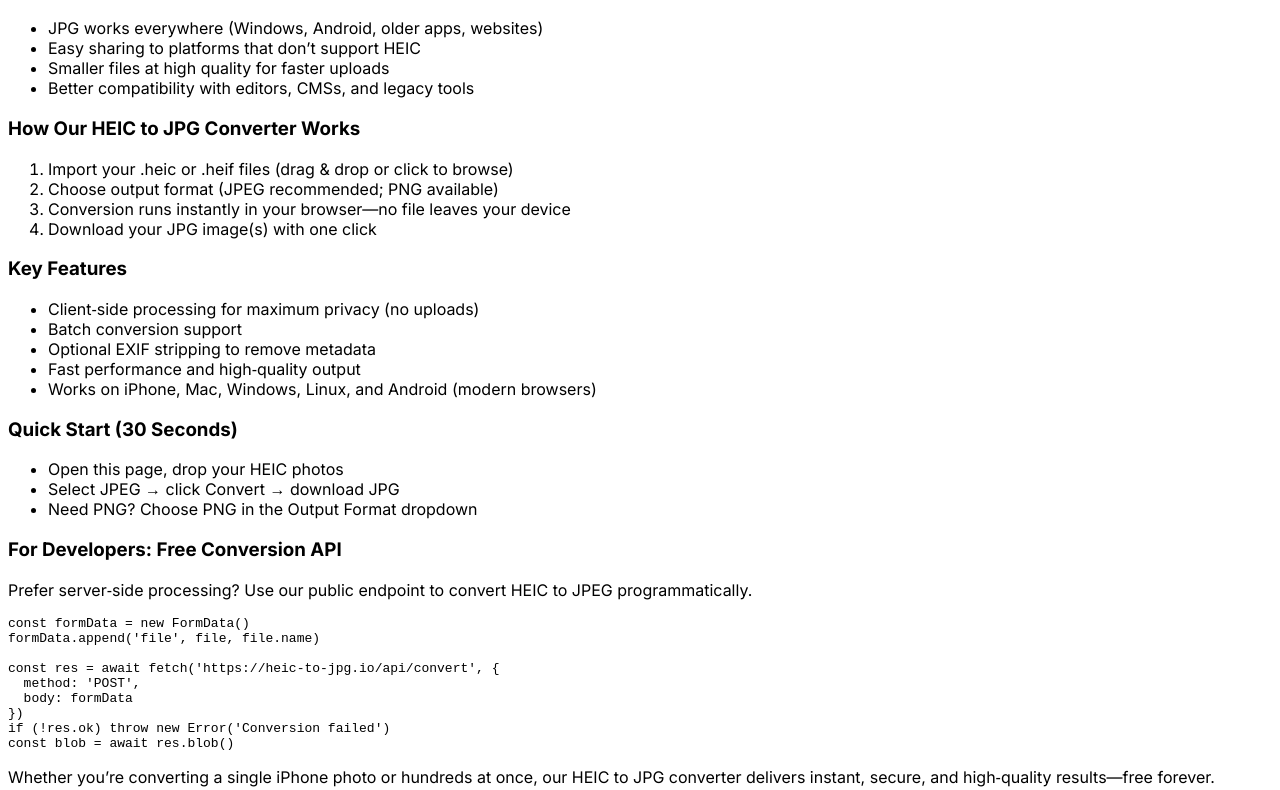
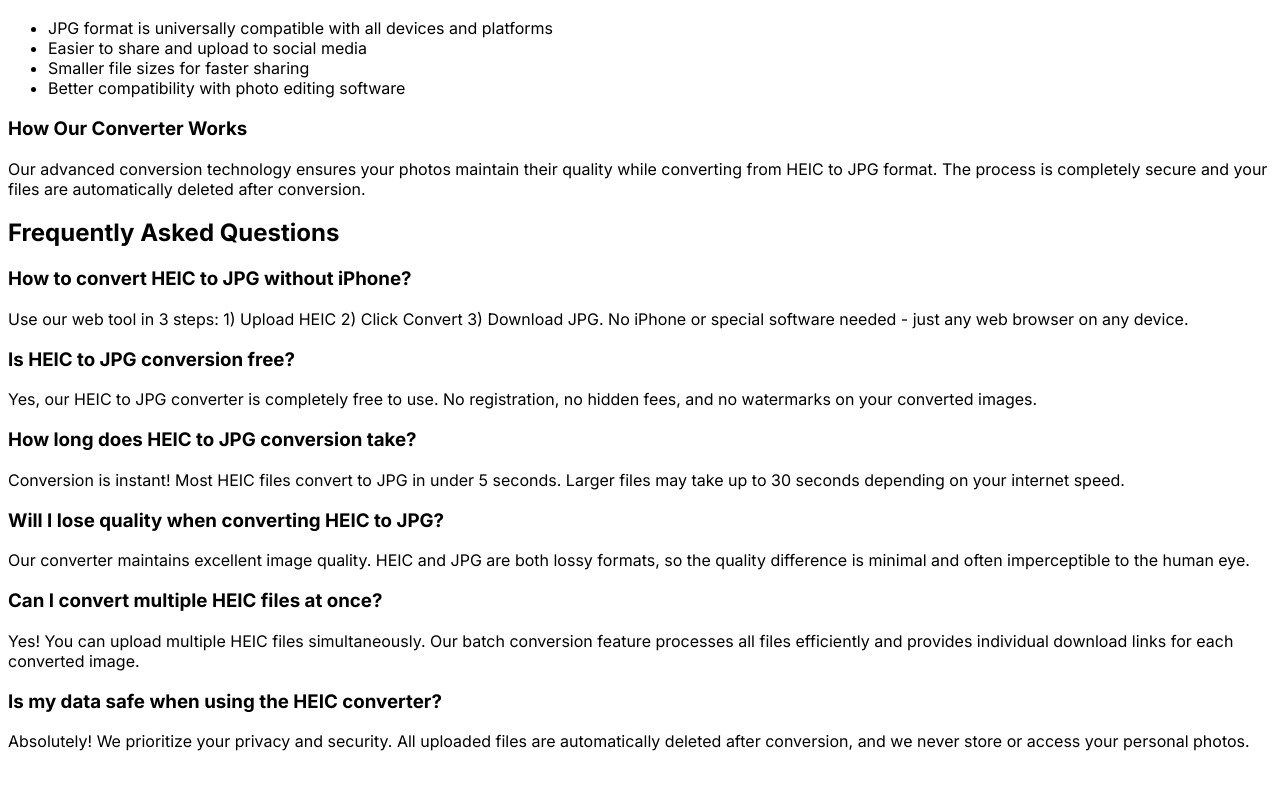
Before and after one commit to Aamirf730/heic-jpg-converter, a Next.js app: page / in a window 1280 px wide. Shown: the part 9190-9980 px from the top of the page. After the commit the page ends 9957 px from the top, so only its background shows below. Built offline with nearby package versions, Linux system fonts and the light colour scheme.

Commit message:
Revert "seo: replace homepage article with comprehensive HEIC→JPG explainer and API snippet"
This reverts commit 860610357d620c848edc9014246b7373e69daeae.

```diff
--- a/app/page.tsx
+++ b/app/page.tsx
@@ -704,73 +704,31 @@
           {/* SEO Content Section */}
           <section className="mt-16 bg-white dark:bg-gray-800 rounded-xl p-8 shadow-lg">
             <h2 className="text-3xl font-bold text-gray-900 dark:text-white mb-6">
-              What Is a HEIC to JPG Converter? How It Works (Free, Private, Online)
+              Convert HEIC to JPG Online - Free & Secure
             </h2>
 
             <div className="prose prose-lg dark:prose-invert max-w-none">
               <p className="text-gray-700 dark:text-gray-300 mb-4">
-                A HEIC to JPG converter transforms your iPhone photos from the modern HEIC/HEIF format into the universally compatible JPG format. Our converter is free, fast, and privacy‑first: files are processed locally in your browser—nothing is uploaded to servers.
+                Our HEIC to JPG converter is the fastest and most reliable way to convert your iPhone photos online.
+                No software installation required - just upload your HEIC files and get high-quality JPG images instantly.
               </p>
 
               <h3 className="text-2xl font-semibold text-gray-900 dark:text-white mt-8 mb-4">
                 Why Convert HEIC to JPG?
               </h3>
               <ul className="list-disc list-inside text-gray-700 dark:text-gray-300 space-y-2 mb-6">
-                <li>JPG works everywhere (Windows, Android, older apps, websites)</li>
-                <li>Easy sharing to platforms that don’t support HEIC</li>
-                <li>Smaller files at high quality for faster uploads</li>
-                <li>Better compatibility with editors, CMSs, and legacy tools</li>
+                <li>JPG format is universally compatible with all devices and platforms</li>
+                <li>Easier to share and upload to social media</li>
+                <li>Smaller file sizes for faster sharing</li>
+                <li>Better compatibility with photo editing software</li>
               </ul>
 
               <h3 className="text-2xl font-semibold text-gray-900 dark:text-white mt-8 mb-4">
-                How Our HEIC to JPG Converter Works
-              </h3>
-              <ol className="list-decimal list-inside text-gray-700 dark:text-gray-300 space-y-2 mb-6">
-                <li>Import your .heic or .heif files (drag & drop or click to browse)</li>
-                <li>Choose output format (JPEG recommended; PNG available)</li>
-                <li>Conversion runs instantly in your browser—no file leaves your device</li>
-                <li>Download your JPG image(s) with one click</li>
-              </ol>
-
-              <h3 className="text-2xl font-semibold text-gray-900 dark:text-white mt-8 mb-4">
-                Key Features
-              </h3>
-              <ul className="list-disc list-inside text-gray-700 dark:text-gray-300 space-y-2 mb-6">
-                <li>Client‑side processing for maximum privacy (no uploads)</li>
-                <li>Batch conversion support</li>
-                <li>Optional EXIF stripping to remove metadata</li>
-                <li>Fast performance and high‑quality output</li>
-                <li>Works on iPhone, Mac, Windows, Linux, and Android (modern browsers)</li>
-              </ul>
-
-              <h3 className="text-2xl font-semibold text-gray-900 dark:text-white mt-8 mb-4">
-                Quick Start (30 Seconds)
-              </h3>
-              <ul className="list-disc list-inside text-gray-700 dark:text-gray-300 space-y-2 mb-6">
-                <li>Open this page, drop your HEIC photos</li>
-                <li>Select JPEG → click Convert → download JPG</li>
-                <li>Need PNG? Choose PNG in the Output Format dropdown</li>
-              </ul>
-
-              <h3 className="text-2xl font-semibold text-gray-900 dark:text-white mt-8 mb-4">
-                For Developers: Free Conversion API
+                How Our Converter Works
               </h3>
               <p className="text-gray-700 dark:text-gray-300 mb-4">
-                Prefer server‑side processing? Use our public endpoint to convert HEIC to JPEG programmatically.
-              </p>
-              <pre className="whitespace-pre-wrap text-sm bg-gray-100 dark:bg-gray-900 p-4 rounded-lg overflow-x-auto"><code>{`const formData = new FormData()
-formData.append('file', file, file.name)
-
-const res = await fetch('https://heic-to-jpg.io/api/convert', {
-  method: 'POST',
-  body: formData
-})
-if (!res.ok) throw new Error('Conversion failed')
-const blob = await res.blob()
-`}</code></pre>
-
-              <p className="text-gray-700 dark:text-gray-300 mt-6">
-                Whether you’re converting a single iPhone photo or hundreds at once, our HEIC to JPG converter delivers instant, secure, and high‑quality results—free forever.
+                Our advanced conversion technology ensures your photos maintain their quality while converting from HEIC to JPG format.
+                The process is completely secure and your files are automatically deleted after conversion.
               </p>
             </div>
           </section>
```
